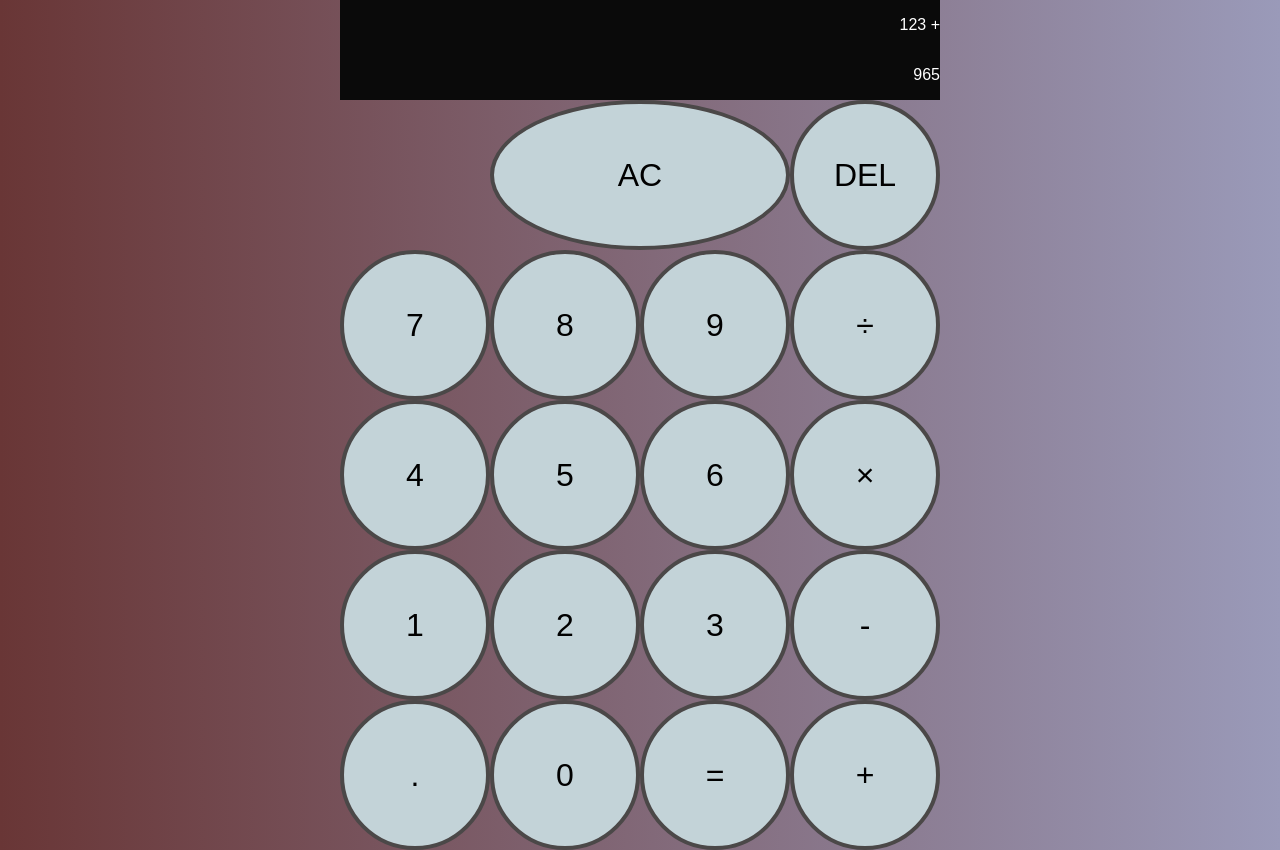
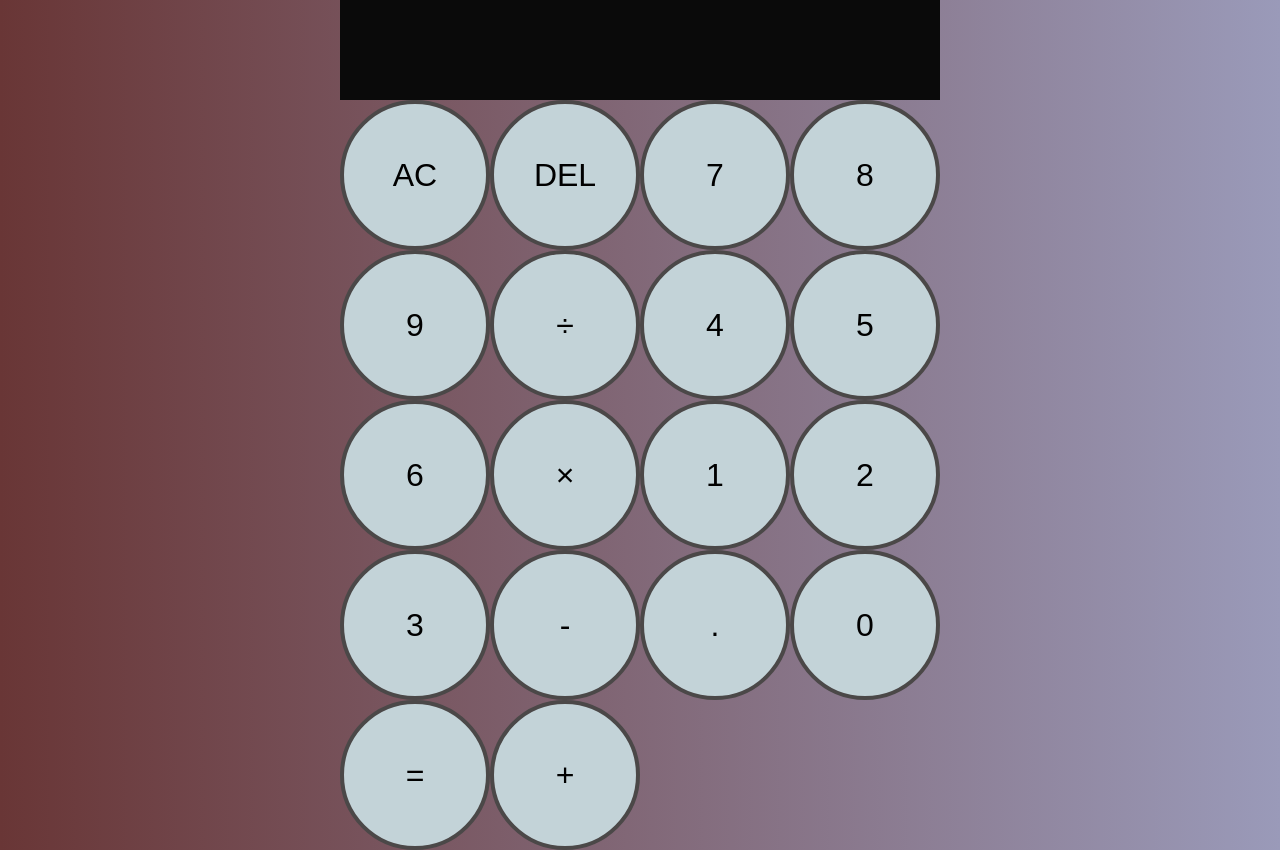
Before and after one commit to artapourzandi/calculator, a plain HTML site: page index.html in a window 1280 px wide. Both pictures are taken after a click on the button "AC". Drawn offline with Linux system fonts and the light colour scheme.

Commit message:
The JavaScript codes now added

```diff
--- a/index.html
+++ b/index.html
@@ -6,32 +6,33 @@
     <meta name="viewport" content="width=device-width, initial-scale=1.0">
     <title>calculator</title>
     <link rel="stylesheet" href="style.css">
-    <script src="script.js" defer></script>
 </head>
+
 <body>
     <div class="container-grid">
         <div class="output">
-            <div class="previus-oprand">123 +</div>
-            <div class="current-oprand">965</div>
+            <div id="previus-oprand"></div>
+            <div id="current-oprand"></div>
         </div>
-        <button class="span-one">AC</button>
-        <button>DEL</button>
-        <button>7</button>
-        <button>8</button>
-        <button>9</button>
-        <button>÷</button>
-        <button>4</button>
-        <button>5</button>
-        <button>6</button>
-        <button>×</button>
-        <button>1</button>
-        <button>2</button>
-        <button>3</button>
-        <button>-</button>
-        <button>.</button>
-        <button>0</button>
-        <button>=</button>
-        <button>+</button>
+        <button class="oprator">AC</button>
+        <button class="oprator">DEL</button>
+        <button class="number">7</button>
+        <button class="number">8</button>
+        <button class="number">9</button>
+        <button class="oprator">÷</button>
+        <button class="number">4</button>
+        <button class="number">5</button>
+        <button class="number">6</button>
+        <button class="oprator">×</button>
+        <button class="number">1</button>
+        <button class="number">2</button>
+        <button class="number">3</button>
+        <button class="oprator">-</button>
+        <button class="oprator">.</button>
+        <button class="number">0</button>
+        <button class="oprator">=</button>
+        <button class="oprator">+</button>
     </div>
+    <script src="script.js"></script>
 </body>
 </html>
--- a/script.js
+++ b/script.js
@@ -0,0 +1,58 @@
+function getHistory() {
+    return document.getElementById("previus-oprand").innerText;
+}
+function printHistory(num) {
+    document.getElementById("previus-oprand").innerText = num;
+}
+
+
+
+
+function getOutPut() {
+    return document.getElementById("current-oprand").innerText;
+}
+
+function printOutPut(num) {
+    if (num === "") {
+        document.getElementById("current-oprand").innerText = num;
+    } else {
+        document.getElementById("current-oprand").innerText = formatedNumber(num);
+    }
+
+}
+function formatedNumber(num) {
+    let n = Number(num);
+    let n_value = n.toLocaleString("en");
+    return n_value;
+}
+
+function reverseFormatedNumber(num) {
+    return Number(num.replace(/,/g, ''));
+}
+
+let oprator = document.getElementsByClassName("oprator");
+for(let i = 0; i < oprator.length; i++) {
+    oprator[i].addEventListener('click', function() {
+        if (this.innerText === "AC") {
+            printOutPut("");
+            printHistory("");
+        } else if (this.innerText === "DEL") {
+            let output = reverseFormatedNumber(getOutPut()).toString();
+            if (output) {
+                output = output.substr(0, output.length - 1);
+                printOutPut(output);
+            }
+        }
+    })
+}
+
+let number = document.getElementsByClassName("number");
+for(let i = 0; i < number.length; i++) {
+    number[i].addEventListener('click', function() {
+        let output = reverseFormatedNumber(getOutPut());
+        if(output != NaN) {
+            output = output + this.innerText;
+            printOutPut(output);
+        }
+    })
+}
--- a/style.css
+++ b/style.css
@@ -47,3 +47,13 @@ button:hover {
     word-wrap: break-word;
     word-break: break-all;
 }
+
+.output #previus-oprand {
+    color:#fff;
+    font-size: 1.5rem;
+}
+
+.output #current-oprand {
+    color: #fff;
+    font-size: 2.5rem;
+}
```
